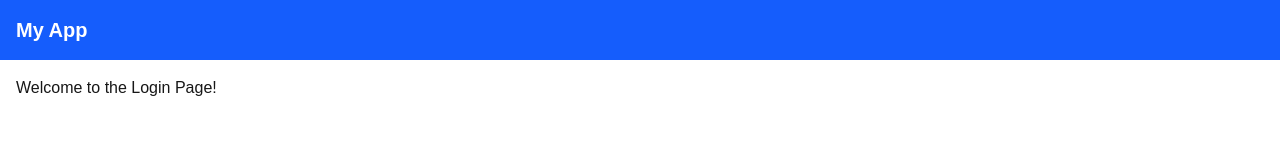
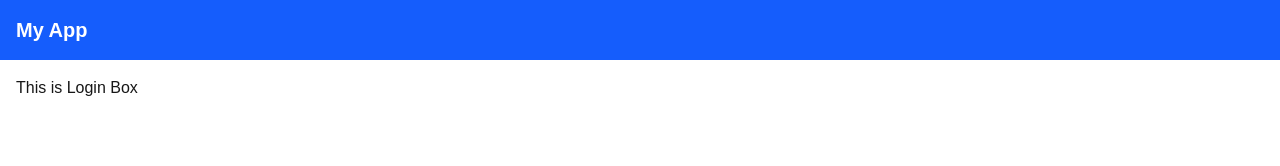
Before and after one commit to ayushnegi369/BookStoreAI, a Next.js app: page /login in a window 1280 px wide. Shown: the top 166 px of the page. Built offline with nearby package versions, Linux system fonts and the light colour scheme.

Commit message:
Working on Login Page

```diff
--- a/src/app/components/LoginBox.jsx
+++ b/src/app/components/LoginBox.jsx
@@ -1,7 +1,7 @@
 import React from "react";
 
 const LoginBox = () => {
-    return <div>LoginBox</div>;
+    return <div>This is Login Box</div>;
 };
 
 export default LoginBox;
--- a/src/app/login/page.js
+++ b/src/app/login/page.js
@@ -1,9 +1,12 @@
 import React from "react";
+import LoginBox from "../components/LoginBox";
 
 const LoginPage = () => {
-    return <div className="">
-        Welcome to the Login Page!
-    </div>;
+    return (
+        <div>
+            <LoginBox />
+        </div>
+    );
 };
 
 export default LoginPage;
```
